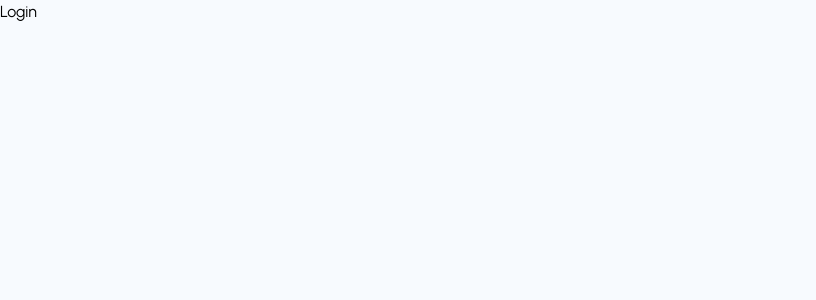
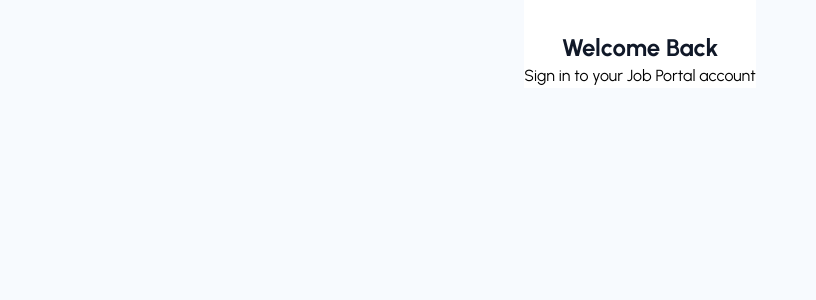
Before and after one commit to LaxmanGhimire7/job-portal, a React (Vite) app in the folder client/: page /login in a window 1280 px wide. Shown: the top 300 px of the page, without its empty margins (0-816 px from the left). Built offline with nearby package versions, Linux system fonts and the light colour scheme; the HTML template or start-up script is replaced by a standard one.

Commit message:
starting login component

```diff
--- a/client/src/Pages/Auth/Login.jsx
+++ b/client/src/Pages/Auth/Login.jsx
@@ -1,11 +1,27 @@
-import React from 'react'
+import {
+  Mail,
+  Lock,
+  Eye,
+  EyeOff,
+  Loader,
+  AlertCircle,
+  CheckCircle,
+} from "lucide-react";
+
+import { motion } from "framer-motion";
 
 function Login() {
   return (
-    <div>
-      Login
+    <div className="min-h-screen flex justify-center px-4">
+      <div className="bg-white h-fit">
+        <div className="text-center mt-8">
+        <h2 className="text-2xl font-bold text-gray-900">Welcome Back</h2>
+        <p>Sign in to your Job Portal account</p>
+      </div>
+      </div>
+
     </div>
-  )
+  );
 }
 
-export default Login
+export default Login;
--- a/client/src/Pages/LandingPage/components/Features.jsx
+++ b/client/src/Pages/LandingPage/components/Features.jsx
@@ -1,9 +1,15 @@
 import { employerFeatures, jobSeekerFeatures } from "../../../utils/data";
+import { motion } from "framer-motion";
 
 function Features() {
   return (
     <div className="bg-white">
-      <div className="">
+      <motion.div
+        initial={{ opacity: 0, y: 60 }}
+        whileInView={{ opacity: 1, y: 0 }}
+        viewport={{ once: true, amount: 0.3 }}
+        transition={{ duration: 1.2 }}
+      >
         <h1 className="text-center text-5xl font-bold text-gray-900">
           Everything You Need to{" "}
           <span className="block bg-gradient-to-r from-blue-600 to-purple-600 bg-clip-text text-transparent">
@@ -15,7 +21,7 @@ function Features() {
           Whether you're looking for your next opportunity or the perfect
           candidate, we have the tools and features to make it happen.
         </p>
-      </div>
+      </motion.div>
 
       {/* New card from here */}
       <div className="grid md:grid-cols-2 gap-16 lg:gap-24 mt-16">
@@ -64,14 +70,20 @@ function Features() {
           <div className="space-y-8 ">
             {employerFeatures.map((item, index) => {
               return (
-                <div className="group rounded-2xl w-2xl ml-4 mt- space-x-4 p-7 flex items-start gap-5 hover:bg-purple-50 transition-all duration-300 cursor-pointer "
-                key={index}>
+                <div
+                  className="group rounded-2xl w-2xl ml-4 mt- space-x-4 p-7 flex items-start gap-5 hover:bg-purple-50 transition-all duration-300 cursor-pointer "
+                  key={index}
+                >
                   <div className="bg-purple-100 p-3 flex group-hover:bg-purple-200 rounded-xl">
                     <item.icon className="text-purple-600" />
                   </div>
                   <div>
-                    <h3 className="font-bold text-gray-900 text-xl">{item.title}</h3>
-                    <p className="mt-2 font-medium text-gray-600">{item.description}</p>
+                    <h3 className="font-bold text-gray-900 text-xl">
+                      {item.title}
+                    </h3>
+                    <p className="mt-2 font-medium text-gray-600">
+                      {item.description}
+                    </p>
                   </div>
                 </div>
               );
```
